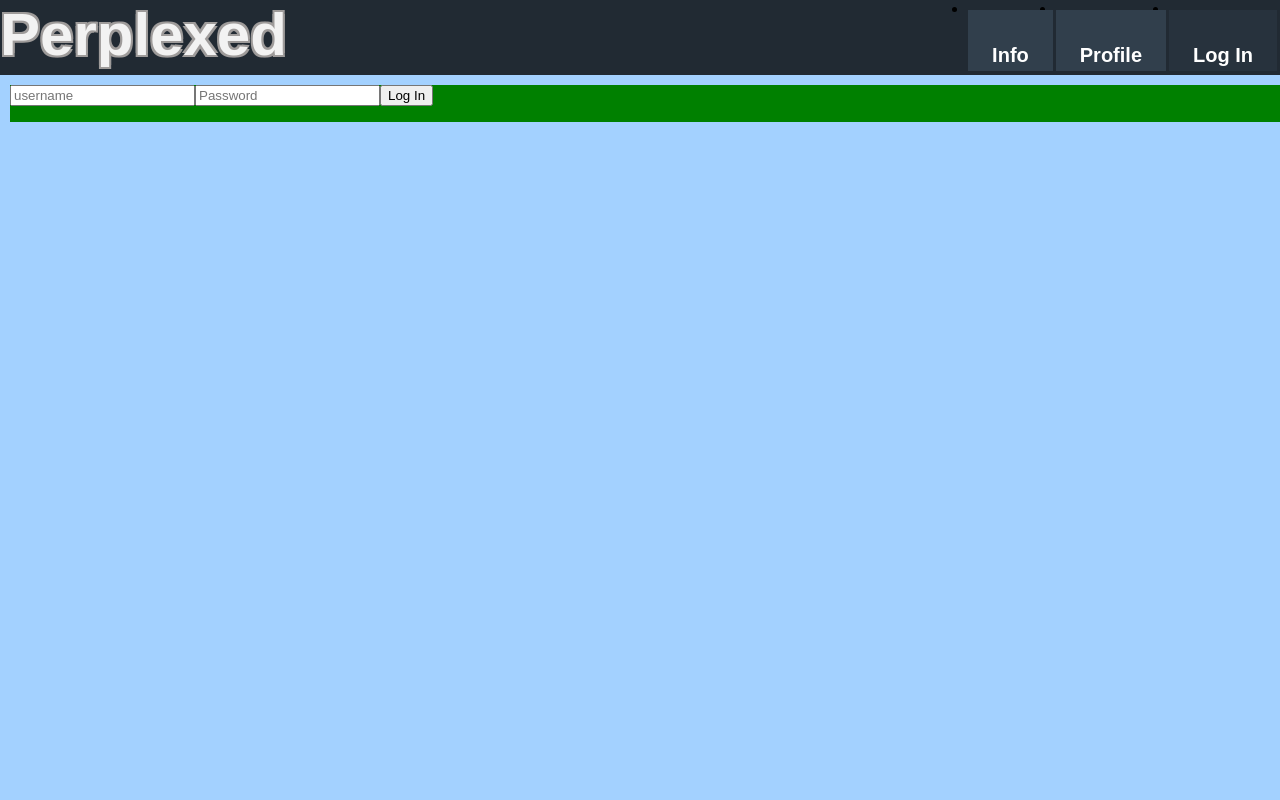
After one commit to James-Beetham/modular_base_site, a PHP site: page /login.php in a window 1280 px wide. The commit adds this page. Run offline with PHP 8.4, Linux system fonts and the light colour scheme.

Commit message:
added lots of files

```diff
--- a/core.inc.php
+++ b/core.inc.php
@@ -1,18 +1,98 @@
 <?php
+/**
+ *
+ */
+
+
 session_start();
 ob_start();
 
+// Sets rank to unauth if not logged in
+if (!isset($_SESSION['rank']) || empty($_SESSION['rank'])) {
+	$_SESSION['rank'] = 'unauth';
+}
 
 
-
-function connect() {
+// Connects to database specified
+function connect($def_database = 'default') {
 	require('site.conf');
+	if (!mysql_connect($databases['mysql_host'], $databases['mysql_user'], $databases['mysql_pass']) || !mysql_select_db($databases['mysql_db_default'])) {
+		die('Could not connect to database.');
+	}
 }
 
-function login() {
-
+function login($username, $password, $def_database = null) {
+	connect($def_database);
+	$query = "SELECT `id`, `rank` FROM `users` WHERE `username`='$username' AND `password`='$password'";
+	$query_run = mysql_query($query);
+	if (mysql_num_rows($query_run)) {
+		$query_results = mysql_fetch_assoc($query_run);
+		$_SESSION['rank'] = $query_results['rank'];
+		$_SESSION['username'] = $username;
+		$_SESSION['id'] = $query_results['id'];
+		require('site.conf');
+		header('Location: ' . $site_home . 'profile.php');
+	}
 }
 
 function create_account() {
 
 }
+
+function headerlink_darken($page) {
+	$output = 'style="background-color:';
+	$page = $page . '.php';
+	if ($page == basename($_SERVER['PHP_SELF'])) {
+		echo 'style="background-color:#27323D" ';
+	}
+}
+
+function page_header($page = 'default') {
+	switch($page) {
+		case 'default':
+			echo '
+				<div class="header">
+					<a id="logoname_link" href="index.php"><h1 id="logoname_text" style="text-align:left;margin-top:0px;display:inline;">Perplexed</h1></a>
+					<ul style="display:inline;">
+			';
+			if($_SESSION['rank'] != 'unauth') {
+				echo '<li style="float:right;"><a id="headerlink" href="logout.php">Log Out</a></li>';
+			} else {
+				echo '<li style="float:right;"><a id="headerlink" ';
+				headerlink_darken('login');
+				echo 'href="login.php">Log In</a></li>';
+			}
+			echo '
+						<li style="float:right;"><a id="headerlink" ';
+						headerlink_darken('profile');
+						echo 'href="profile.php">Profile</a></li>
+						<li style="float:right;"><a id="headerlink" ';
+						headerlink_darken('info');
+						echo 'href="info.php">Info</a></li>';
+			if ($_SESSION['rank'] == 'admin' || $_SESSION['rank'] == 'mod') {
+				echo '<li style="float:right;"><a id="headerlink" ';
+				headerlink_darken('users');
+				echo 'href="users.php">Users</a></li>';
+			}
+			echo '
+					</ul>
+				</div>
+			';
+		break;
+		case 'home':
+
+		break;
+	}
+}
+
+function css($page = 'default') {
+	echo '<link rel="stylesheet" type="text/css" href="css/default.css"/>';
+	switch($page) {
+		case 'default':
+
+		break;
+		case 'home':
+			echo '<link rel="stylesheet" type="text/css" href="css/home.css"/>';
+		break;
+	}
+}
--- /dev/null
+++ b/css/default.css
@@ -0,0 +1,71 @@
+body {
+	font-family: Arial, sans-serif;
+	background-color:#A3D1FF;
+	margin:0px;
+}
+
+#logoname_text {
+	font-size:60px;
+	color:#F2F2F2;
+	text-shadow: 2px 2px 0 #9E9B9A, -2px 2px 0 #9E9B9A, -2px -2px 0 #9E9B9A, 2px -2px 0 #9E9B9A;
+}
+
+#logoname_link:link, #logoname_link:visited, #headerlink:link, #headerlink:visited {
+	color:#3385FF;
+	text-decoration:none;
+	font-weight:bold;
+	font-size:14px;
+}
+
+#headerlink:hover {
+	color:#3385FF;
+	text-decoration:underline;
+}
+
+#headerlink:active {
+	text-decoration:none;
+	text-shadow: 0px 1px 0 #3385FF;
+}
+
+
+
+
+/* For the header */
+
+#logoname_link:hover {
+	text-decoration:none;
+}
+
+#headerlink:hover {
+	background-color:#4D555C;
+}
+
+#headerlink:link, #headerlink:visited {
+	float:right;
+	color:black;
+	margin-right:3px;
+	margin-top:10px;
+	background-color:#313F4C;
+	color:white;
+	padding:24;
+	padding-top:34px;
+	padding-bottom:4px;
+	font-size:20px;
+}
+
+.header {
+	position:absolute;
+	top:0px;
+	background-color:#212A33;
+	width:100%;
+	height:75px;
+}
+
+.content {
+	position:absolute;
+	top:75;
+	margin: 10px;
+	width: 100%;
+	background-color:green;
+
+}
--- /dev/null
+++ b/login.php
@@ -0,0 +1,34 @@
+<?php
+require('core.inc.php');
+
+if (isset($_POST['username']) && isset($_POST['password'])) {
+	if (!empty($_POST['username']) && !empty($_POST['password'])) {
+		$username = $_POST['username'];
+		$password = md5($_POST['password']);
+		login($username, $password);
+		echo 'Incorrect username or password.';
+	} else {
+		echo 'Please enter username and password.';
+	}
+}
+?>
+<head>
+	<title>PP | Home</title>
+	<?php
+		css('login');
+	?>
+</head>
+<body>
+	<?php
+		page_header();
+	?>
+	<div class="content">
+		<form action="login.php" method="POST">
+			<table>
+			<input type="text" name="username" placeholder="username">
+			<input type="password" name="password" placeholder="Password">
+			<input type="submit" value="Log In">
+			</table>
+		</form>
+	</div>
+</body>
```
Also changed, not shown: css/home.css (added, +10 -0 lines), css/info.php (added, +15 -0 lines), index.php (+22 -1 lines), info.php (added, +15 -0 lines), logout.php (added, +7 -0 lines), profile.php (added, +15 -0 lines), users.php (added, +15 -0 lines), 1 other file.
